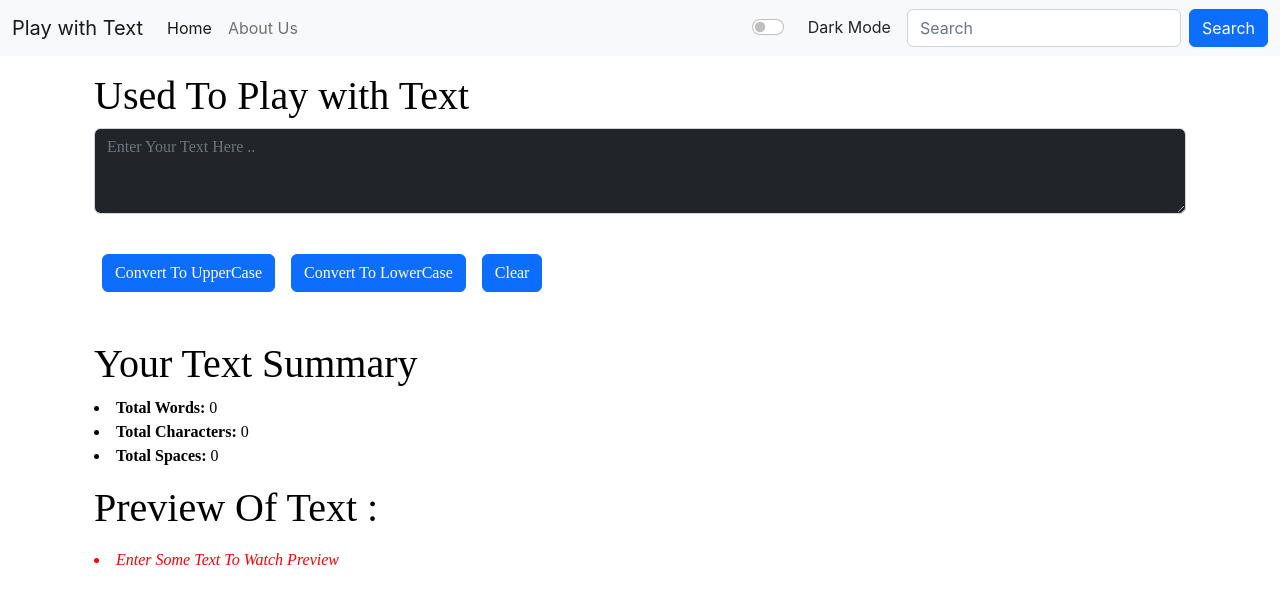
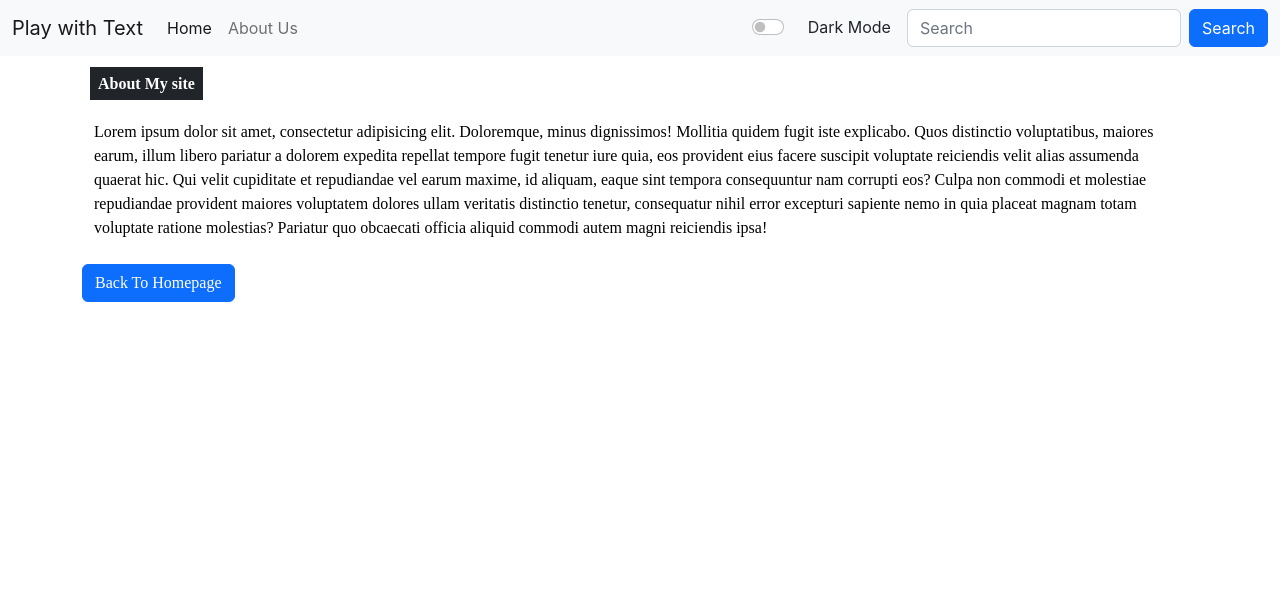
Before and after one commit to singhkunal01/React.Js-Learning, a React (Create React App) app: page /about in a window 1280 px wide. Shown: the top 604 px of the page. Built offline with nearby package versions, Linux system fonts and the light colour scheme.

Commit message:
Routing in react and made a About us page to show the routing in react without reloading the web page

```diff
--- a/package.json
+++ b/package.json
@@ -9,6 +9,7 @@
     "axios": "^0.27.2",
     "react": "^18.1.0",
     "react-dom": "^18.1.0",
+    "react-router-dom": "^6.3.0",
     "react-scripts": "5.0.1",
     "web-vitals": "^2.1.4"
   },
--- a/src/App.js
+++ b/src/App.js
@@ -1,30 +1,52 @@
-import React,{useState} from 'react'
+//importing module from the components folder to get worked upon
+import React, { useState } from "react";
 import Navbar from "./components/Navbar";
 import "./App.css";
 import "./components/style.css";
 import TextForm from "./components/TextForm";
-//importing module from the components folder to get worked upon
+import About from "./components/About";
+
+//for using react routing
+import { BrowserRouter as Router, Routes, Route} from "react-router-dom";
 
 //className based components
 export default function App() {
-//Toggling Dark and light mode by this page
-const [mode, setMode] = useState('light');
+  //Toggling Dark and light mode by this page
+  const [mode, setMode] = useState("light");
   const toggleMode = () => {
-    if (mode === 'light') {
+    if (mode === "light") {
       setMode("dark");
-    document.body.style.backgroundColor = "#272829";
-  }
-    else {
+      document.body.style.backgroundColor = "#272829";
+    } else {
       setMode("light");
-      document.body.style.backgroundColor='#fff'
+      document.body.style.backgroundColor = "#fff";
     }
-  }
+  };
   return (
     <>
-      <Navbar dynamicTitle="Play with Text" aboutText="About Us" mode={ mode} toggleMode = {toggleMode} />
-      <div className="container my-3">
-        <TextForm heading="Used To Play with Text" mode={mode} />
+      <Router>
+        <Navbar
+          dynamicTitle="Play with Text"
+          aboutText="About Us"
+          mode={mode}
+          toggleMode={toggleMode}
+        />
+        <div className="container my-3">
+          <Routes>
+            <Route path="/about" element={<About title="About My site" mode={mode} />} />
+            {/* </Route> */}
+            <Route
+              path="/"
+              element={
+                <TextForm heading="Used To Play with Text" mode={mode} />
+              }
+            />
+            {/* </Route> */}
+          </Routes>
+
+          {/* <TextForm heading="Used To Play with Text" mode={mode} /> */}
         </div>
+      </Router>
     </>
   );
 }
--- /dev/null
+++ b/src/components/About.js
@@ -0,0 +1,38 @@
+import React from "react";
+// import { Router, Route, Routes } from "react-router-dom";
+import { Link } from "react-router-dom";
+
+export default function About(props) {
+  return (
+    <>
+      <strong
+        className={`mx-2 text-bg-${
+          props.mode === "light" ? "dark" : "light"
+        } p-2 my-4`}
+        style={{ color: props.mode === "light" ? "black" : "white" }}
+      >
+        {props.title}
+      </strong>
+      <div
+        className="container"
+        style={{ color: props.mode === "light" ? "black" : "white" }}
+      >
+        <br /> Lorem ipsum dolor sit amet, consectetur adipisicing elit.
+        Doloremque, minus dignissimos! Mollitia quidem fugit iste explicabo.
+        Quos distinctio voluptatibus, maiores earum, illum libero pariatur a
+        dolorem expedita repellat tempore fugit tenetur iure quia, eos provident
+        eius facere suscipit voluptate reiciendis velit alias assumenda quaerat
+        hic. Qui velit cupiditate et repudiandae vel earum maxime, id aliquam,
+        eaque sint tempora consequuntur nam corrupti eos? Culpa non commodi et
+        molestiae repudiandae provident maiores voluptatem dolores ullam
+        veritatis distinctio tenetur, consequatur nihil error excepturi sapiente
+        nemo in quia placeat magnam totam voluptate ratione molestias? Pariatur
+        quo obcaecati officia aliquid commodi autem magni reiciendis ipsa!{" "}
+              <br />
+      </div>
+          <Link to="/">
+          <button className="btn btn-primary my-4">Back To Homepage</button>
+          </Link>
+    </>
+  );
+}
--- a/src/components/Navbar.js
+++ b/src/components/Navbar.js
@@ -1,6 +1,6 @@
 import React from "react";
 import PropTypes from "prop-types";
-
+import { Link } from "react-router-dom";
 export default function Navbar(props) {
 
   return (
@@ -8,10 +8,10 @@ export default function Navbar(props) {
       className={`navbar navbar-expand-lg navbar-${props.mode} bg-${props.mode}`}
     >
       <div className="container-fluid">
-        <a className="navbar-brand" href="/">
+        <Link className="navbar-brand" to="/">
           {props.dynamicTitle}
           {/* check in App.js that we pass the dynamicTitle as an attribute in the component */}
-        </a>
+        </Link>
         <button
           className="navbar-toggler"
           type="button"
@@ -26,14 +26,14 @@ export default function Navbar(props) {
         <div className="collapse navbar-collapse" id="navbarNav">
           <ul className="navbar-nav">
             <li className="nav-item">
-              <a className="nav-link active" aria-current="page" href="/">
+              <Link className="nav-link active" to="/">
                 Home
-              </a>
+              </Link>
             </li>
             <li className="nav-item">
-              <a className="nav-link" href="/">
+              <Link className="nav-link" to="/about">
                 {props.aboutText}
-              </a>
+              </Link>
             </li>
           </ul>
         </div>
--- a/src/components/TextForm.js
+++ b/src/components/TextForm.js
@@ -1,32 +1,38 @@
 import React, { useState } from "react";
 
 export default function TextForm(props) {
-
-
-
   const toUppercase = () => {
+    if (text.length <= 0) {
+      alert("Enter Some Text First");
+      return;
+    }
     // console.log('upper case clicked ', text);
     let uppercaseText = text.toUpperCase();
     //using setText
     setText(uppercaseText);
-    document.title="Converting Upper Case"
+    document.title = "Converting Upper Case";
   };
 
   //converting into back to lower case
   const toLowercase = () => {
+    if (text.length <= 0) {
+      alert("Enter Some Text First");
+      return;
+    }
     let lowercaseText = text.toLowerCase();
     //using setText
     setText(lowercaseText);
     document.title = "Converting Lower Case";
-
   };
 
   const clearText = () => {
+    if (text.length <= 0) {
+      alert("Enter Some Text First");
+      return;
+    }
     setText("");
     document.title = "Play With Text";
-
   };
-
 
   /*after changing of state we cannot change in textarea you can when we change
     anything the onChange function called so we get the event in return thats why use event
@@ -77,7 +83,9 @@ export default function TextForm(props) {
 
       {/* another component */}
       <div className="container my-4">
-          <h1 style={{ color: props.mode === "light" ? "black" : "white" }}>Your Text Summary</h1>
+        <h1 style={{ color: props.mode === "light" ? "black" : "white" }}>
+          Your Text Summary
+        </h1>
         <p>
           <li style={{ color: props.mode === "light" ? "black" : "white" }}>
             <strong>Total Words: </strong>
@@ -92,8 +100,18 @@ export default function TextForm(props) {
             {text.split(" ").length - 1}
           </li>
         </p>
-          <h1 style={{ color: props.mode === "light" ? "black" : "white" }} className=" my-3">Preview Of Text :</h1>
-          <li style={{ color: props.mode === "light" ? "red" : "cyan" }} className="preview">{text.length<=0?'Enter Some Text To Watch Preview':text}</li>
+        <h1
+          style={{ color: props.mode === "light" ? "black" : "white" }}
+          className=" my-3"
+        >
+          Preview Of Text :
+        </h1>
+        <li
+          style={{ color: props.mode === "light" ? "red" : "cyan" }}
+          className="preview"
+        >
+          {text.length <= 0 ? "Enter Some Text To Watch Preview" : text}
+        </li>
       </div>
     </>
   );
```
Also changed, not shown: public/manifest.json, 1 other file (tests, documents, lock files or other folders). Lines whose indentation alone changed are shown as unchanged.
